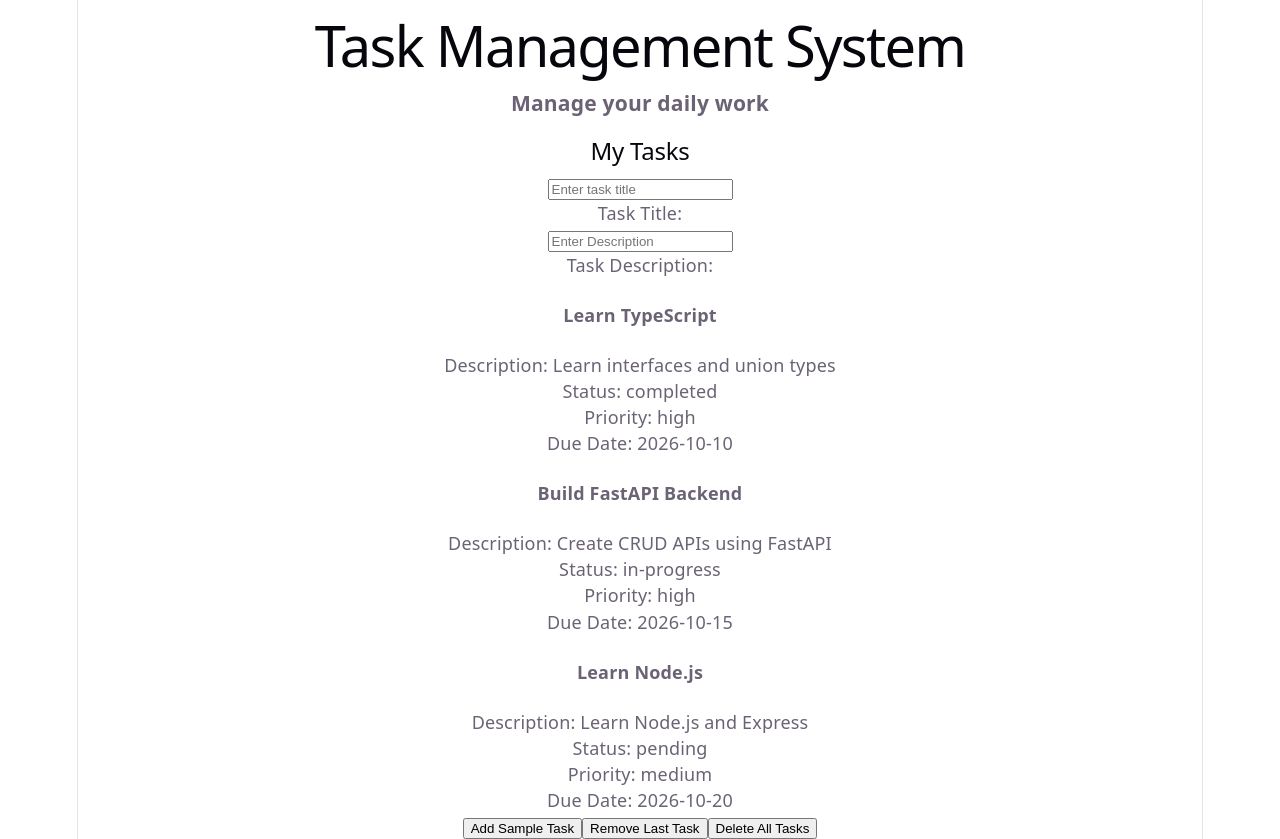
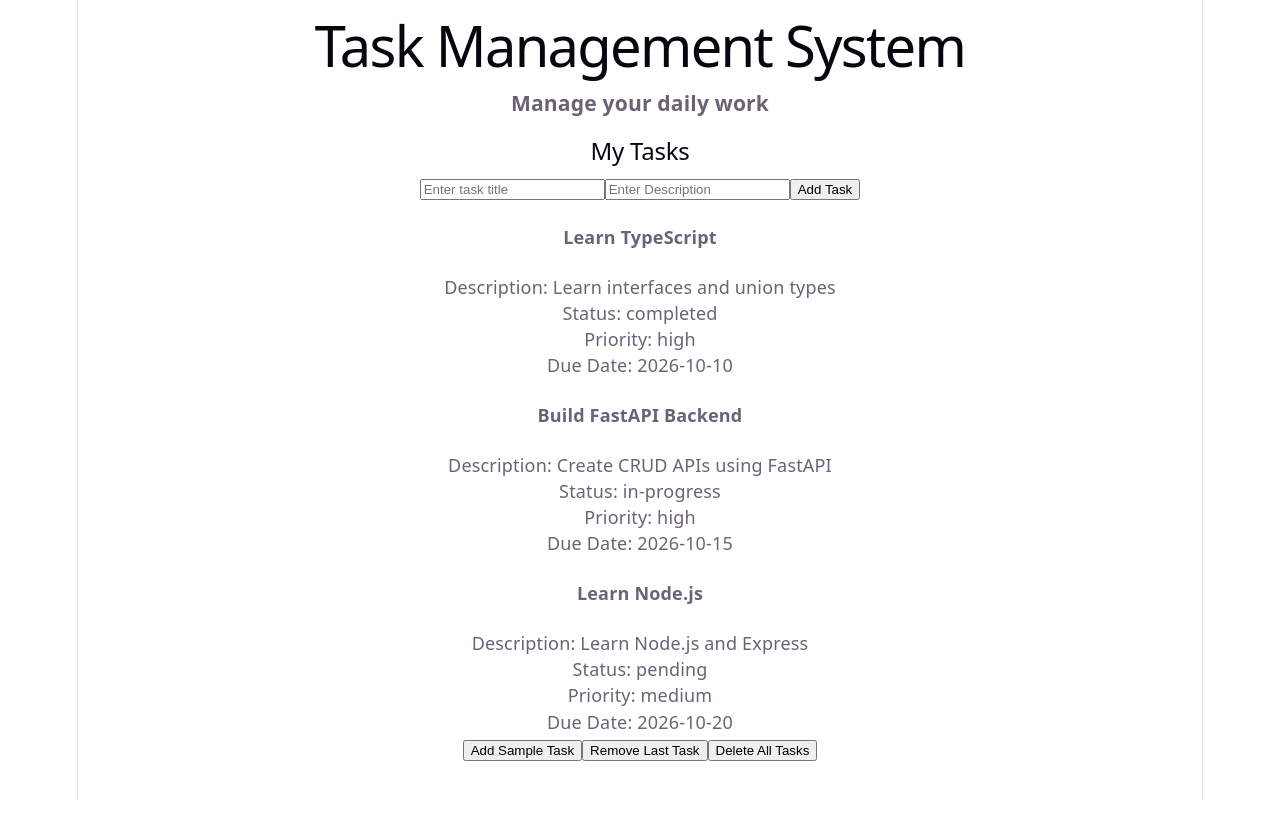
Before and after one commit to samaresh77/Full-Stack-Applications, a React (Vite) app in the folder fullstack-crud/frontend/: page / in a window 1280 px wide. After the commit the page ends 800 px from the top, so only its background shows below. Built offline with nearby package versions, Linux system fonts and the light colour scheme.

Commit message:
form created

```diff
--- a/fullstack-crud/frontend/src/App.tsx
+++ b/fullstack-crud/frontend/src/App.tsx
@@ -2,7 +2,7 @@ import { useState } from "react"
 import Header from "./components/Header"
 import TaskCard from "./components/TaskCard"
 import type { Task } from "./types/task"
-import type { ChangeEvent } from "react"
+import type { ChangeEvent, FormEvent } from "react"
 
 const initialTasks: Task[] = [
   {
@@ -43,6 +43,23 @@ function App() {
   function handleDescriptionChange(event: ChangeEvent<HTMLInputElement>) {
     setDescription(event.target.value)
   }
+  function handleSubmit(event: FormEvent<HTMLFormElement>) {
+    event.preventDefault()
+    const newTask: Task = {
+      id: Date.now(),
+      title: taskTitle,
+      description: description,
+      status: "pending",
+      priority: "medium",
+      dueDate: "2026-10-20",
+    }
+    setTasks([...tasks, newTask])
+
+    setTaskTitle("")
+    setDescription("")
+
+    console.log("Form submitted", tasks)
+  }
 
   return (
     <div>
@@ -53,6 +70,8 @@ function App() {
 
       <main>
         <h2>My Tasks</h2>
+
+        <form onSubmit={handleSubmit}>
           <input
             type="text"
             placeholder="Enter task title"
@@ -60,7 +79,6 @@ function App() {
             onChange={handleTitleChange}
           />
 
-        <p>Task Title: {taskTitle}</p>
           <input
             type="text"
             placeholder="Enter Description"
@@ -68,7 +86,10 @@ function App() {
             onChange={handleDescriptionChange}
           />
 
-        <p>Task Description: {description}</p>
+          <button type="submit">
+            Add Task
+          </button>
+        </form>
 
         {tasks.map((task) => (
           <TaskCard
```
Lines whose indentation alone changed are shown as unchanged.
